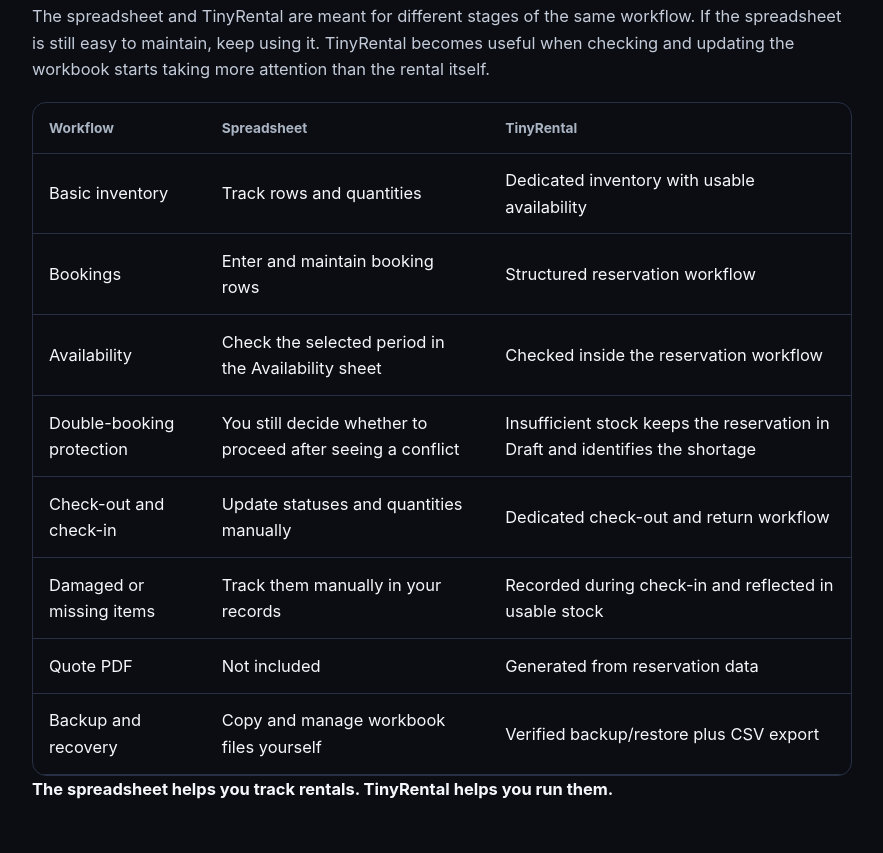
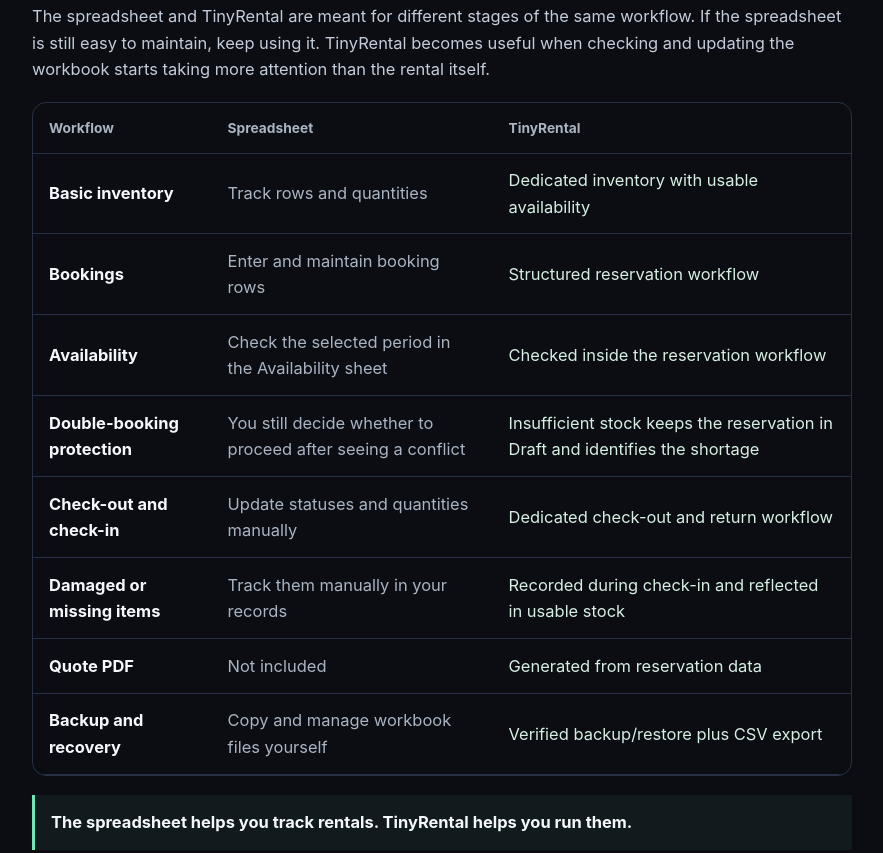
Before and after one commit to rzaandgza/tynware-website, a plain HTML site: page resources/tinyrental/equipment-rental-spreadsheet-template/index.html in a window 1280 px wide. Shown: the part 2820-3673 px from the top of the page, without its empty margins (48-931 px from the left). Drawn offline with Linux system fonts and the light colour scheme.

Commit message:
Style spreadsheet versus TinyRental comparison

```diff
--- a/assets/styles.css
+++ b/assets/styles.css
@@ -362,3 +362,10 @@
   .resource-grid-3 { grid-template-columns:1fr; }
   .resource-article-header { padding-top:2.5rem; }
 }
+
+
+/* Resources comparison */
+.comparison-table td:first-child { color:var(--text); font-weight:700; }
+.comparison-table td:nth-child(2) { color:var(--muted); }
+.comparison-table td:nth-child(3) { color:#d7efe3; }
+.comparison-summary { margin:1.2rem 0 2.5rem !important; padding:.9rem 1rem; border-left:3px solid var(--accent); background:rgba(114,227,179,.06); color:var(--text) !important; }
```
